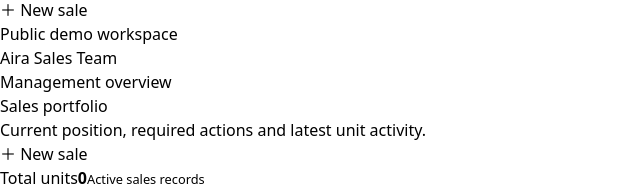
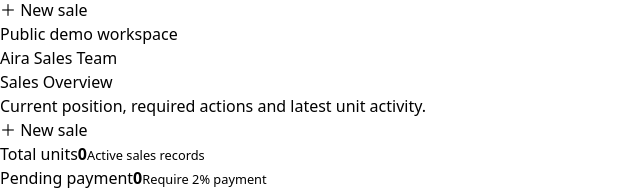
Before and after one commit to SPSB-G153/aira-internal-sales-management, a Next.js app: page /dashboard in a window 1280 px wide. Shown: the part 146-338 px from the top of the page, without its empty margins (0-640 px from the left). Built offline with nearby package versions, Linux system fonts and the light colour scheme; no server answers; the database is empty.

Commit message:
Simplify overview heading

```diff
--- a/app/dashboard/page.tsx
+++ b/app/dashboard/page.tsx
@@ -52,7 +52,7 @@ export default async function Dashboard() {
   ];
 
   return <div className="page management-dashboard">
-    <div className="page-header management-header"><div><p className="eyebrow">Management overview</p><h1>Sales portfolio</h1><p className="subtle">Current position, required actions and latest unit activity.</p></div><Link href="/sales/new" className="button accent">＋ New sale</Link></div>
+    <div className="page-header management-header"><div><h1>Sales Overview</h1><p className="subtle">Current position, required actions and latest unit activity.</p></div><Link href="/sales/new" className="button accent">＋ New sale</Link></div>
 
     <section className="management-kpis" aria-label="Portfolio summary">
       <article className="management-kpi"><span>Total units</span><strong>{sales.length}</strong><small>Active sales records</small></article>
```
